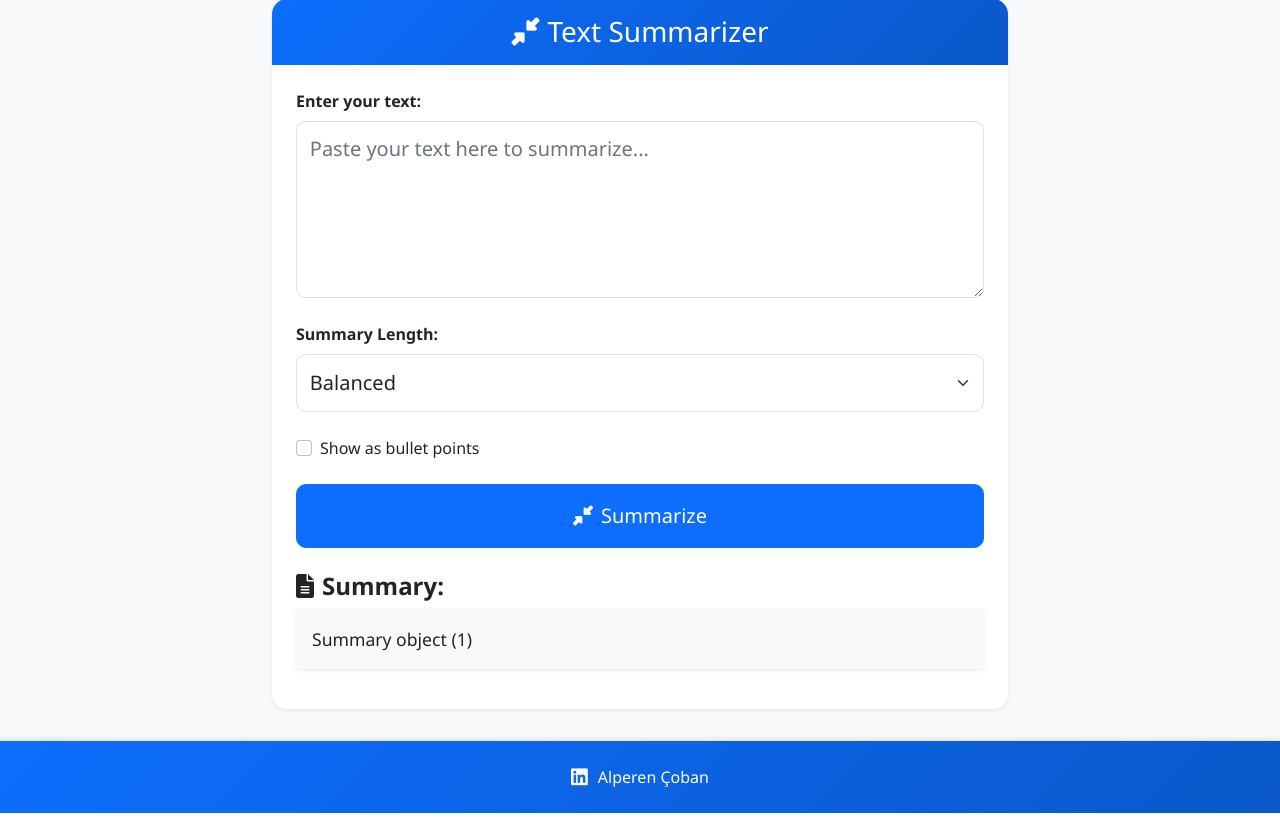
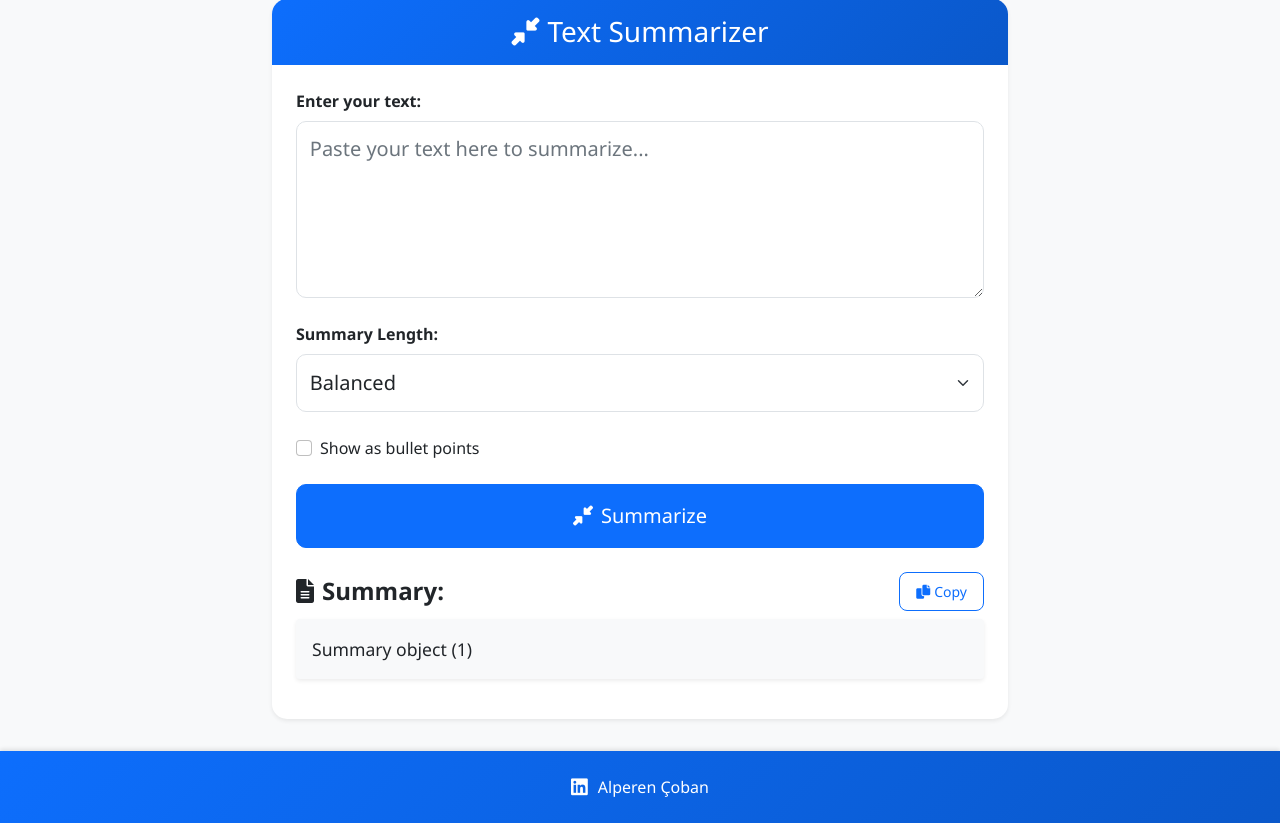
Before and after one commit to alperencbn05/TextSummarizer, a Django app: template templates/core/home.html in a window 1280 px wide. Shown: the part 111-934 px from the top of the page. Run offline with Django 5.2, Linux system fonts and the light colour scheme; the template is opened without the code that fills it: values that come from a table or form of the project are taken from there, others are empty; tables that the repository leaves empty hold one stand-in row (values such as "Sample post").

Commit message:
Add copy button for summary text with visual feedback

```diff
--- a/core/templates/core/home.html
+++ b/core/templates/core/home.html
@@ -46,13 +46,18 @@
 
                     {% if summary %}
                         <div class="mt-4">
-                            <h4 class="fw-bold">
-                                <i class="fas fa-file-alt me-2"></i>Summary:
-                            </h4>
+                            <div class="d-flex justify-content-between align-items-center mb-2">
+                                <h4 class="fw-bold mb-0">
+                                    <i class="fas fa-file-alt me-2"></i>Summary:
+                                </h4>
+                                <button class="btn btn-outline-primary btn-sm" onclick="copySummary()">
+                                    <i class="fas fa-copy me-1"></i>Copy
+                                </button>
+                            </div>
                             {% if bullet_points %}
-                                <pre class="bg-light p-3 rounded shadow-sm">{{ summary }}</pre>
+                                <pre class="bg-light p-3 rounded shadow-sm" id="summary-text">{{ summary }}</pre>
                             {% else %}
-                                <p class="bg-light p-3 rounded shadow-sm">{{ summary }}</p>
+                                <p class="bg-light p-3 rounded shadow-sm" id="summary-text">{{ summary }}</p>
                             {% endif %}
                         </div>
                     {% endif %}
@@ -104,5 +109,37 @@
         font-size: 1.1rem;
         line-height: 1.6;
     }
+    .btn-outline-primary {
+        border-radius: 8px;
+        padding: 0.5rem 1rem;
+        transition: all 0.3s ease;
+    }
+    .btn-outline-primary:hover {
+        transform: translateY(-1px);
+        box-shadow: 0 3px 8px rgba(13, 110, 253, 0.2);
+    }
 </style>
+
+<script>
+function copySummary() {
+    const summaryText = document.getElementById('summary-text').textContent;
+    navigator.clipboard.writeText(summaryText).then(() => {
+        // Show success message
+        const button = document.querySelector('.btn-outline-primary');
+        const originalText = button.innerHTML;
+        button.innerHTML = '<i class="fas fa-check me-1"></i>Copied!';
+        button.classList.remove('btn-outline-primary');
+        button.classList.add('btn-success');
+
+        // Reset button after 2 seconds
+        setTimeout(() => {
+            button.innerHTML = originalText;
+            button.classList.remove('btn-success');
+            button.classList.add('btn-outline-primary');
+        }, 2000);
+    }).catch(err => {
+        console.error('Failed to copy text: ', err);
+    });
+}
+</script>
 {% endblock %}
```
